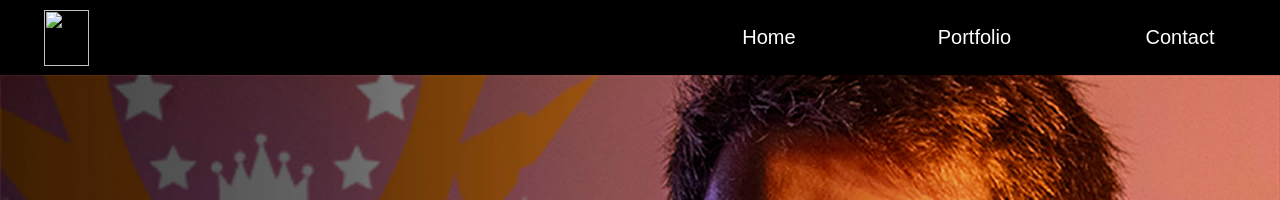
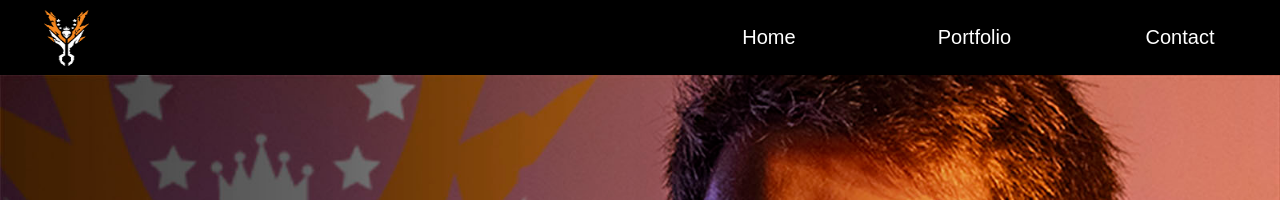
Before and after one commit to strikeforce52/Portfolio-Home-Page, a Jekyll site: the page built from index.html, in a window 1280 px wide. Shown: the top 200 px of the page. Built offline with Jekyll 4.4.1, drawn with Linux system fonts in a browser that asks for light colours; nearby versions of some CDN libraries.

Commit message:
Update nav.html

```diff
--- a/_includes/nav.html
+++ b/_includes/nav.html
@@ -1,6 +1,6 @@
 <header>
   <span class="logo-spacer">
-  <img class="logo" src="{{ site.baseurl }}assets/img/My Logo3.png">
+  <img class="logo" src="{{ site.baseurl }}/assets/img/My Logo3.png">
   </span>
   <nav id="dsk-nav">
     <ul>
```
